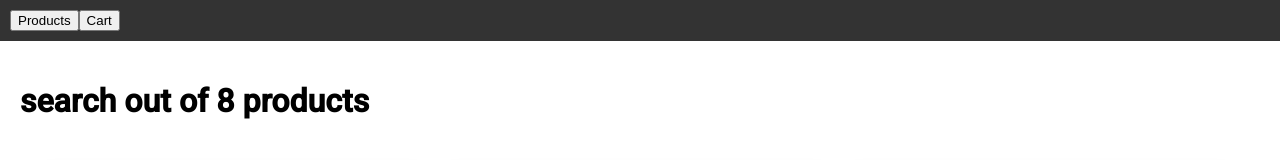
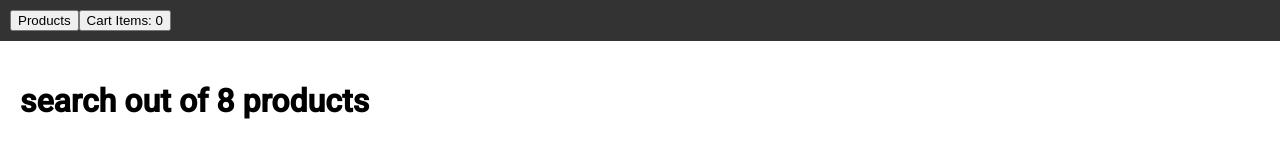
Before and after one commit to eljona406/e-online-shop, an Angular app in the folder e-online-shop/: page / in a window 1280 px wide. Shown: the top 160 px of the page. Built offline with nearby package versions, Linux system fonts and the light colour scheme.

Commit message:
show cart items number on the header

```diff
--- a/e-online-shop/src/app/app.component.html
+++ b/e-online-shop/src/app/app.component.html
@@ -1,6 +1,11 @@
 <!-- src/app/app.component.html -->
 <nav>
 	<button (click)="navigateTo('')">Products</button>
-	<button (click)="navigateTo('cart')">Cart</button>
+	<button (click)="navigateTo('cart')">
+		<div class="cart-count">
+			<i class="fa fa-shopping-cart"></i>
+			Cart Items: {{ cartItemCount }}
+		</div>
+	</button>
 </nav>
 <router-outlet> </router-outlet>
--- a/e-online-shop/src/app/app.component.ts
+++ b/e-online-shop/src/app/app.component.ts
@@ -1,5 +1,6 @@
-import { Component } from '@angular/core';
+import { Component, OnInit } from '@angular/core';
 import { Router, RouterOutlet } from '@angular/router';
+import { CartService } from './shared/services/cart.service';
 
 @Component({
 	selector: 'app-root',
@@ -8,10 +9,20 @@ import { Router, RouterOutlet } from '@angular/router';
 	templateUrl: './app.component.html',
 	styleUrl: './app.component.css',
 })
-export class AppComponent {
+export class AppComponent implements OnInit {
 	title = 'e-online-shop';
-	constructor(private router: Router) {}
+	cartItemCount = 0;
+	constructor(
+		private router: Router,
+		private cartService: CartService
+	) {}
 
+	ngOnInit() {
+		// Subscribe to the cartCount observable to get updates
+		this.cartService.cartCount$.subscribe((count) => {
+			this.cartItemCount = count;
+		});
+	}
 	navigateTo(path: string): void {
 		this.router.navigate([path]);
 	}
```
